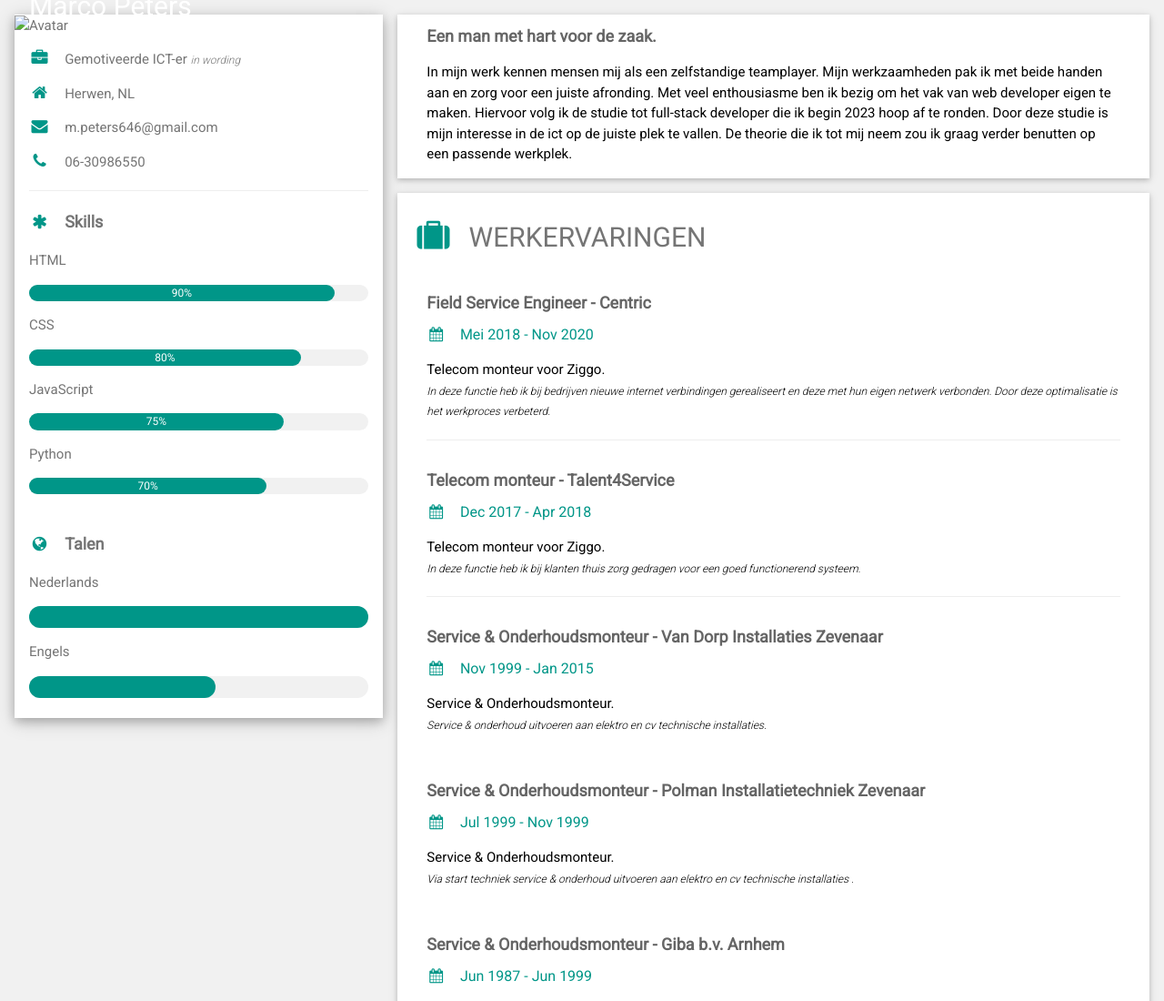
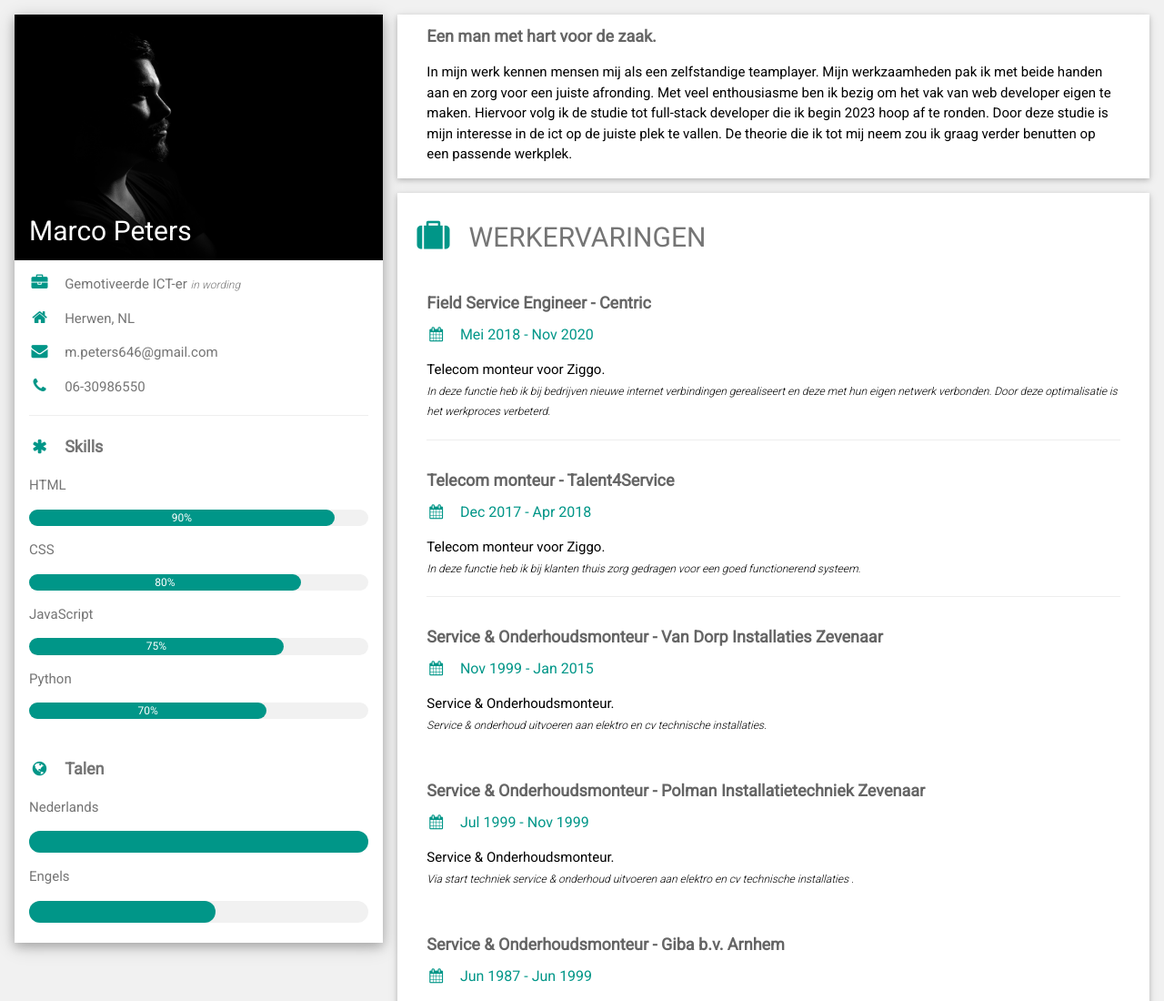
Before and after one commit to mpeters646/cv, a plain HTML site: page index.html in a window 1280 px wide. Shown: the top 1100 px of the page at 91% size. Drawn offline with nearby package versions, Linux system fonts and the light colour scheme; the site is published under a folder, as on GitHub Pages, so addresses that start at the root find nothing.

Commit message:
Edited index.html

```diff
--- a/index.html
+++ b/index.html
@@ -25,7 +25,7 @@
 
         <div class="w3-white w3-text-grey w3-card-4">
           <div class="w3-display-container">
-            <img src="/images/male_avatar_2.jpg" style="width:100%" alt="Avatar">
+            <img src="images/male_avatar_2.jpg" style="width:100%" alt="Avatar">
             <div class="w3-display-bottomleft w3-container w3-text-white">
               <h2>Marco Peters</h2>
             </div>
```
